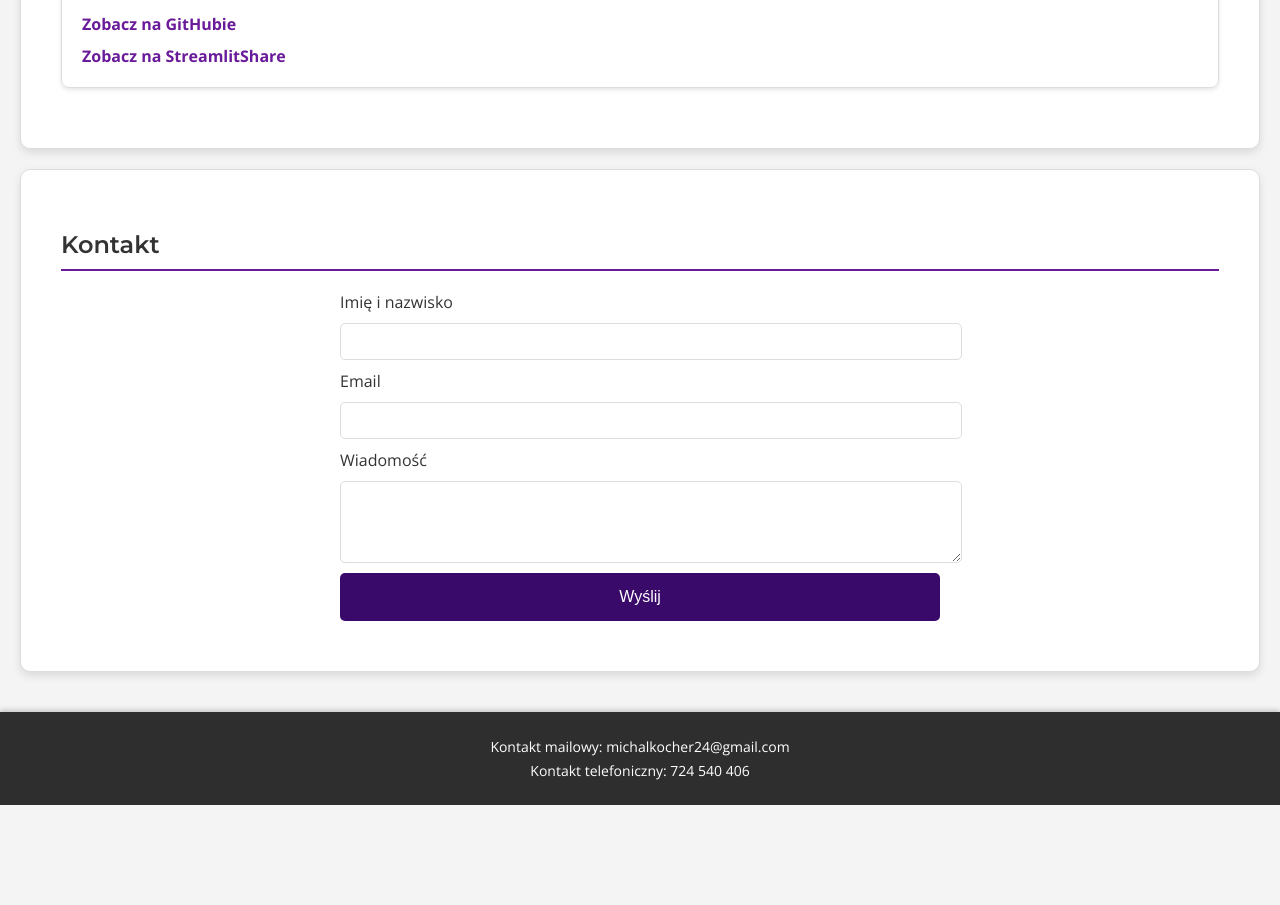
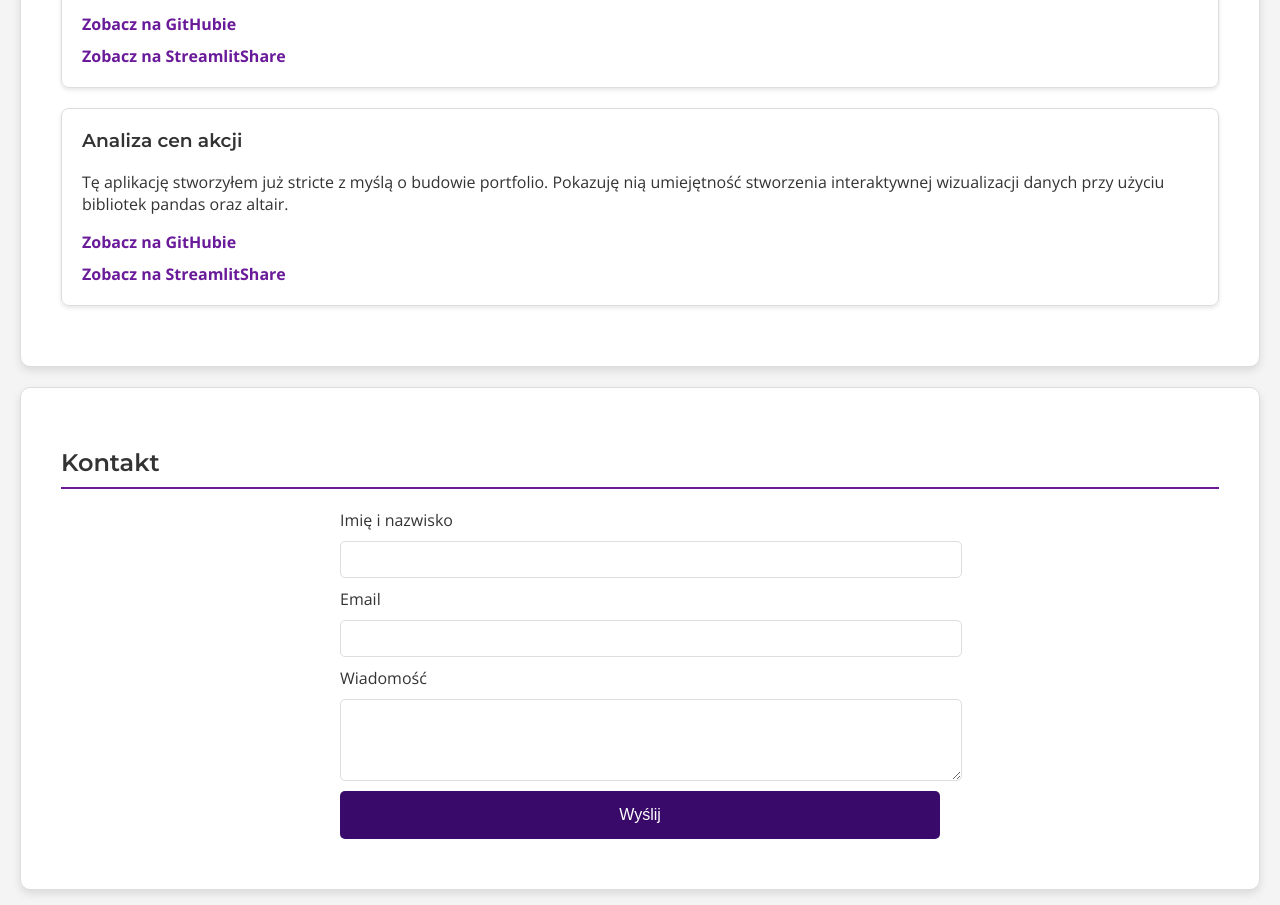
Before and after one commit to Mikele-Kochas/Strona-portfolio, a plain HTML site: page index.html in a window 1280 px wide. Shown: the part 1210-2115 px from the top of the page. Before the commit the page ends 2015 px from the top, so only its background shows below. Drawn offline with nearby package versions, Linux system fonts and the light colour scheme.

Commit message:
Update index.html

```diff
--- a/index.html
+++ b/index.html
@@ -52,6 +52,12 @@
             <a href="https://github.com/Mikele-Kochas/Fiszkomat" target="_blank">Zobacz na GitHubie</a>
             <a href="https://fiszkomat-lnyyaeaq3bjjzyj76srd8x.streamlit.app/" target="_blank">Zobacz na StreamlitShare</a>
         </div>
+        <div class="project">
+            <h3>Analiza cen akcji</h3>
+            <p>Tę aplikację stworzyłem już stricte z myślą o budowie portfolio. Pokazuję nią umiejętność stworzenia interaktywnej wizualizacji danych przy użyciu bibliotek pandas oraz altair.</p>
+            <a href="https://github.com/Mikele-Kochas/Analiza-cen-akcji" target="_blank">Zobacz na GitHubie</a>
+            <a href="https://wizualizacja-cen-akcji.streamlit.app/" target="_blank">Zobacz na StreamlitShare</a>
+        </div>
     </section>
 
     <section id="contact">
```
